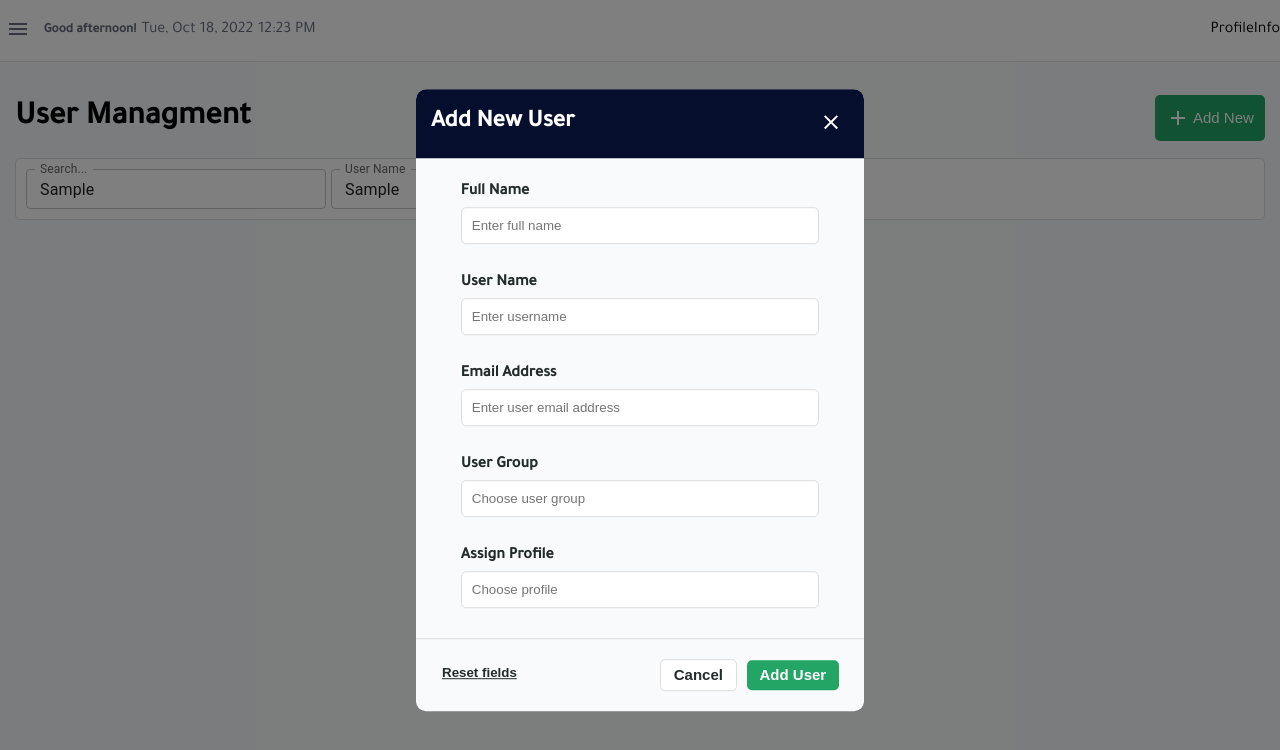
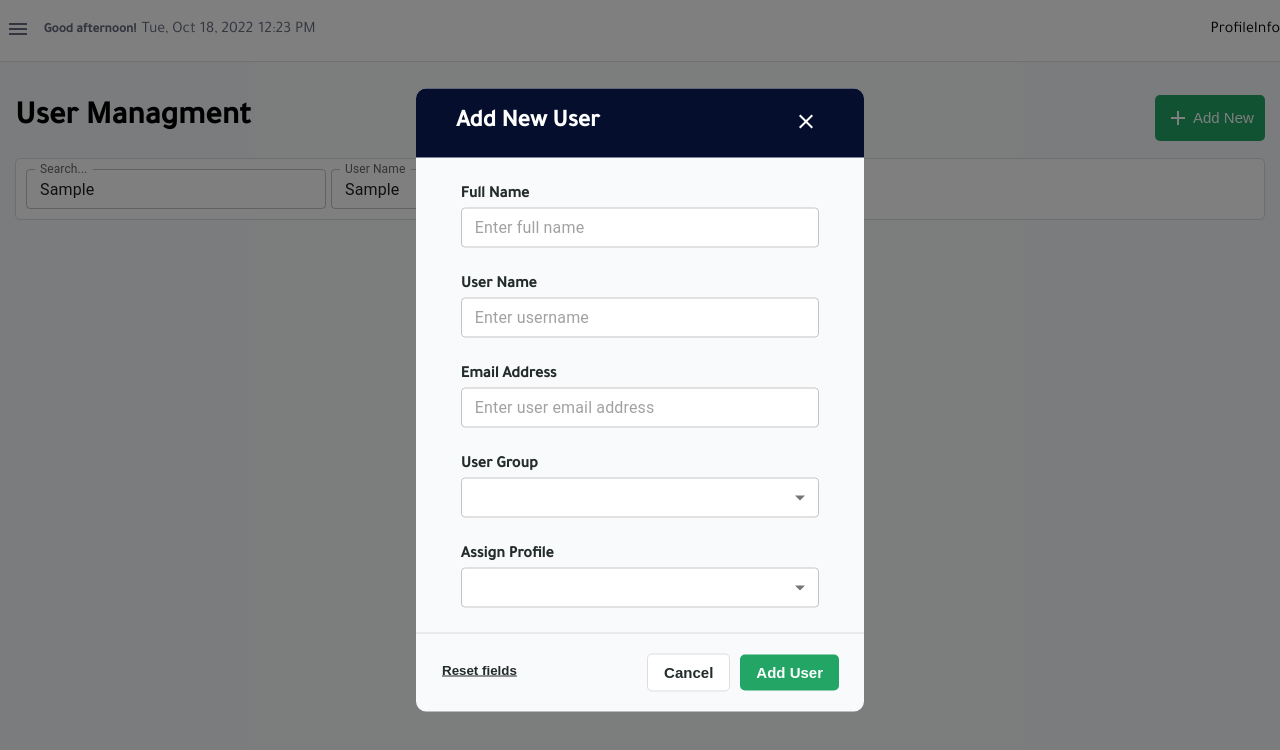
Before and after one commit to Hanan88/renosystems-task, a React (Create React App) app: page / in a window 1280 px wide. Both pictures are taken after typing "Sample", "Sample" into the empty fields and a click on the button "Add New". Shown: the top 750 px of the page. Built offline with nearby package versions, Linux system fonts and the light colour scheme.

Commit message:
Update: Popup

```diff
--- a/src/components/UserManagment/Popup.css
+++ b/src/components/UserManagment/Popup.css
@@ -13,7 +13,7 @@
   display: flex;
   justify-content: space-between;
   align-items: center;
-  padding: 0 15px;
+  padding: 0 40px;
   border-top-right-radius: 10px;
   border-top-left-radius: 10px;
 }
@@ -35,16 +35,12 @@
   flex-direction: column;
   margin: 25px 0;
 }
+.form-box div {
+  background-color: #fff;
+}
 .form-box__label {
-  margin: 0;
+  margin: 3px 0;
   color: #232b2b;
-}
-.form-box__input {
-  background: #fff;
-  border: 1px #ddd solid;
-  padding: 10px;
-  border-radius: 5px;
-  margin: 5px 0;
 }
 .popup-footer {
   display: flex;
@@ -63,7 +59,7 @@
 .popuo-footer__actions-cancel {
   background-color: #fff;
   color: #232b2b;
-  padding: 0.4rem 0.8rem;
+  padding: 0.6rem 1rem;
   border: 1px #ddd solid;
   border-radius: 5px;
   cursor: pointer;
@@ -74,7 +70,7 @@
 .popuo-footer__actions-add {
   background-color: #22a565;
   color: #fff;
-  padding: 0.4rem 0.8rem;
+  padding: 0.6rem 1rem;
   border: none;
   border-radius: 5px;
   cursor: pointer;
--- a/src/components/UserManagment/Popup.js
+++ b/src/components/UserManagment/Popup.js
@@ -1,11 +1,30 @@
-import React from "react";
+import React, { useState } from "react";
 import Modal from "@mui/material/Modal";
 import CloseIcon from "@mui/icons-material/Close";
+import MenuItem from "@mui/material/MenuItem";
+import FormControl from "@mui/material/FormControl";
+import Select from "@mui/material/Select";
 import TextField from "@mui/material/TextField";
 import "./Popup.css";
-import { Input } from "@mui/material";
 
 const Popup = ({ open, handleClose }) => {
+  const [name, setName] = useState("");
+  const [userName, setUserName] = useState("");
+  const [email, setEmail] = useState("");
+  const [userGroup, setUserGroup] = useState("");
+  const [userProfile, setUserProfile] = useState("");
+
+  const handleForm = () => {
+    console.log({ name, email, userName, userGroup, userProfile });
+  };
+
+  const handleResetFields = () => {
+    setName("");
+    setUserName("");
+    setEmail("");
+    setUserGroup("");
+    setUserProfile("");
+  };
   return (
     <Modal
       open={open}
@@ -25,60 +44,102 @@ const Popup = ({ open, handleClose }) => {
           <form className="form">
             <div className="form-box">
               <h4 className="form-box__label">Full Name</h4>
-              <input
-                type="text"
+              <TextField
+                fullWidth
+                id="outlined-basic"
+                variant="outlined"
                 placeholder="Enter full name"
-                className="form-box__input"
+                size="small"
+                value={name}
+                onChange={(event) => setName(event.target.value)}
               />
             </div>
 
             <div className="form-box">
               <h4 className="form-box__label">User Name</h4>
-              <input
-                type="text"
+              <TextField
+                fullWidth
+                id="outlined-basic"
+                variant="outlined"
                 placeholder="Enter username"
-                className="form-box__input"
+                size="small"
+                value={userName}
+                onChange={(event) => setUserName(event.target.value)}
               />
             </div>
 
             <div className="form-box">
               <h4 className="form-box__label">Email Address</h4>
-              <input
-                type="email"
+              <TextField
+                fullWidth
+                id="outlined-basic"
+                variant="outlined"
                 placeholder="Enter user email address"
-                className="form-box__input"
+                size="small"
+                value={email}
+                onChange={(event) => setEmail(event.target.value)}
               />
             </div>
 
             <div className="form-box">
               <h4 className="form-box__label">User Group</h4>
-              <input
-                type="select"
-                placeholder="Choose user group"
-                className="form-box__input"
-              />
+              <FormControl fullWidth size="small">
+                <Select
+                  labelId="demo-simple-select-label"
+                  id="demo-simple-select"
+                  value={userGroup}
+                  onChange={(event) => setUserGroup(event.target.value)}
+                >
+                  <MenuItem disabled value="">
+                    <em>Select User Group</em>
+                  </MenuItem>
+                  <MenuItem value={1}>Office</MenuItem>
+                  <MenuItem value={2}>Managers</MenuItem>
+                  <MenuItem value={3}>Head office</MenuItem>
+                </Select>
+              </FormControl>
             </div>
 
             <div className="form-box">
               <h4 className="form-box__label">Assign Profile</h4>
-              <input
-                type="select"
-                placeholder="Choose profile"
-                className="form-box__input"
-              />
+              <FormControl fullWidth size="small">
+                <Select
+                  labelId="demo-simple-select-label"
+                  id="demo-simple-select"
+                  value={userProfile}
+                  onChange={(event) => setUserProfile(event.target.value)}
+                >
+                  <MenuItem disabled value="">
+                    <em>Select User Profile</em>
+                  </MenuItem>
+                  <MenuItem value={1}>Profile 1</MenuItem>
+                  <MenuItem value={2}>Profile 2</MenuItem>
+                  <MenuItem value={3}>Profile 3</MenuItem>
+                </Select>
+              </FormControl>
             </div>
           </form>
         </div>
 
         <div className="popup-footer">
           <div>
-            <button className="popuo-footer__reset-filters">
+            <button
+              className="popuo-footer__reset-filters"
+              onClick={handleResetFields}
+            >
               Reset fields
             </button>
           </div>
           <div className="popuo-footer__actions">
-            <button className="popuo-footer__actions-cancel" onClick={handleClose}>Cancel</button>
-            <button className="popuo-footer__actions-add">Add User</button>
+            <button
+              className="popuo-footer__actions-cancel"
+              onClick={handleClose}
+            >
+              Cancel
+            </button>
+            <button className="popuo-footer__actions-add" onClick={handleForm}>
+              Add User
+            </button>
           </div>
         </div>
       </div>
--- a/src/components/UserManagment/UserManagment.js
+++ b/src/components/UserManagment/UserManagment.js
@@ -4,7 +4,6 @@ import AddIcon from "@mui/icons-material/Add";
 import Card from "../UI/Card";
 import Container from "../UI/Container";
 import Content from "./Content";
-import Modal from "@mui/material/Modal";
 import Popup from "./Popup";
 
 const UserManagment = () => {
```
